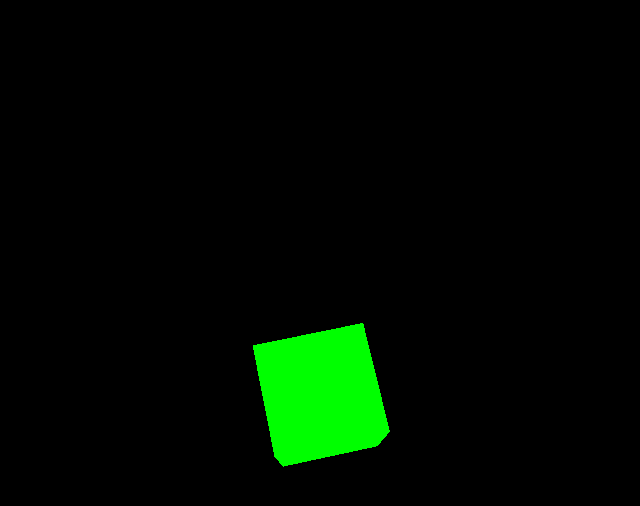
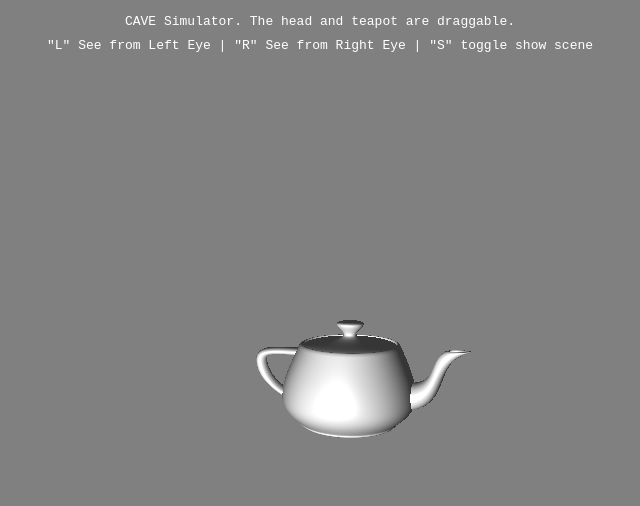
Before and after one commit to sescobar99/VAR_MIRI_Assignment_2, a website built with Vite: page index.html in a window 1280 px wide. Shown: the whole page, without its empty margins (320-960 px from the left). Built offline with nearby package versions, Linux system fonts and the light colour scheme.

Commit message:
Import sample project refactored

```diff
--- a/index.html
+++ b/index.html
@@ -1,14 +1,87 @@
 <!DOCTYPE html>
 <html lang="en">
+
 <head>
   <meta charset="utf-8">
   <title>VAR A2 SEC LV</title>
   <meta name="viewport" content="width=device-width, user-scalable=no, minimum-scale=1.0, maximum-scale=1.0">
   <style>
-      body { margin: 0; }
+    body {
+      margin: 0;
+    }
   </style>
 </head>
+
 <body>
-    <script type="module" src="/main.js"></script>
+  <div id="info">
+    CAVE Simulator. The head and teapot are draggable. <br />
+    "L" See from Left Eye | "R" See from Right Eye | "S" toggle show scene <br />
+  </div>
+  <script type="module" src="/src/main.js"></script>
 </body>
+
+
+<style>
+  body {
+    margin: 0;
+    background-color: #000;
+    color: #fff;
+    font-family: Monospace;
+    font-size: 13px;
+    line-height: 24px;
+  }
+
+  a {
+    color: #ff0;
+    text-decoration: none;
+  }
+
+  a:hover {
+    text-decoration: underline;
+  }
+
+  button {
+    cursor: pointer;
+    text-transform: uppercase;
+  }
+
+  canvas {
+    display: block;
+    width: 100%;
+    height: 100%;
+  }
+
+  #info {
+    position: absolute;
+    top: 0px;
+    width: 100%;
+    padding: 10px;
+    box-sizing: border-box;
+    text-align: center;
+    -moz-user-select: none;
+    -webkit-user-select: none;
+    -ms-user-select: none;
+    user-select: none;
+    pointer-events: none;
+    z-index: 1;
+    /* TODO Solve this in HTML */
+  }
+
+  a,
+  button,
+  input,
+  select {
+    pointer-events: auto;
+  }
+
+  .dg.ac {
+    -moz-user-select: none;
+    -webkit-user-select: none;
+    -ms-user-select: none;
+    user-select: none;
+    z-index: 2 !important;
+    /* TODO Solve this in HTML */
+  }
+</style>
+
 </html>
--- a/main.js
+++ /dev/null
@@ -1,38 +0,0 @@
-import * as THREE from 'three';
-
-console.log("¡Java script is running!")
-
-// Resize renderer when resizing webpage
-window.addEventListener('resize', () => {
-  camera.aspect = window.innerWidth / window.innerHeight;
-  camera.updateProjectionMatrix();
-  renderer.setSize(window.innerWidth, window.innerHeight);
-});
-
-
-// Initial configuration
-
-// Element 1: Scene
-const scene = new THREE.Scene();
-// Element 2: Camera
-const camera = new THREE.PerspectiveCamera(75, window.innerWidth / window.innerHeight, 0.1, 1000);
-// FOV is given in degrees
-
-// Element 3: Renderer
-const renderer = new THREE.WebGLRenderer();
-renderer.setSize(window.innerWidth, window.innerHeight);
-document.body.appendChild(renderer.domElement);
-
-const geometry = new THREE.BoxGeometry(1, 1, 1);
-const material = new THREE.MeshBasicMaterial({ color: 0x00ff00 });
-const cube = new THREE.Mesh(geometry, material);
-scene.add(cube);
-
-camera.position.z = 5;
-
-function animate() {
-    cube.rotation.x += 0.01;
-    cube.rotation.y += 0.01;
-    renderer.render(scene, camera);
-}
-renderer.setAnimationLoop(animate);
--- a/package.json
+++ b/package.json
@@ -1,6 +1,10 @@
 {
+  "_comment": {
+    "three": "^0.181.1",
+    "comment": "No usar la version mas reciente, pone mal la iluminacion"
+  },
   "dependencies": {
-    "three": "^0.181.1"
+    "three": "0.139.2"
   },
   "devDependencies": {
     "vite": "^7.2.2"
--- /dev/null
+++ b/src/Controls.js
@@ -0,0 +1,111 @@
+import * as THREE from 'three';
+import { OrbitControls } from 'three/examples/jsm/controls/OrbitControls.js';
+import { DragControls } from 'three/examples/jsm/controls/DragControls.js';
+
+
+/**
+ * Gets the world position of the left eye.
+ * @param {THREE.Scene} eyeScene - The scene containing the head/eyes.
+ * @returns {THREE.Vector3} The world position of the left eye.
+ */
+export function getLeftEyePosition(eyeScene) {
+    const eye = eyeScene.getObjectByName("EyeL");
+    return eye.getWorldPosition(new THREE.Vector3());
+}
+
+/**
+ * Gets the world position of the right eye.
+ * @param {THREE.Scene} eyeScene - The scene containing the head/eyes.
+ * @returns {THREE.Vector3} The world position of the right eye.
+ */
+export function getRightEyePosition(eyeScene) {
+    const eye = eyeScene.getObjectByName("EyeR");
+    return eye.getWorldPosition(new THREE.Vector3());
+}
+
+/**
+ * Enables OrbitControls for scene navigation.
+ * @param {THREE.Camera} camera - The camera to control.
+ * @param {THREE.Renderer} renderer - The renderer's DOM element for event listeners.
+ * @returns {OrbitControls} The OrbitControls instance.
+ */
+export function enableOrbitCamera(camera, renderer) {
+    const orbitControl = new OrbitControls(camera, renderer.domElement);
+    orbitControl.minDistance = 120;
+    orbitControl.maxDistance = 50000;
+    return orbitControl;
+}
+
+/**
+ * Adds drag controls to the teapot and head objects.
+ * @param {THREE.Scene} scene - The main scene.
+ * @param {THREE.Scene} eyeScene - The head/eye scene.
+ * @param {THREE.Camera} camera - The main camera.
+ * @param {THREE.Renderer} renderer - The main renderer.
+ * @param {OrbitControls} orbitControl - The orbit controls instance to disable/enable.
+ */
+export function addDragControlToObjects(scene, eyeScene, camera, renderer, orbitControl) {
+    const objects = [];
+    objects.push(scene.getObjectByName("Teapot"));
+    objects.push(eyeScene.getObjectByName("Head"));
+
+    const controls = new DragControls(objects, camera, renderer.domElement);
+
+    controls.addEventListener('hoveron', function (event) {
+        orbitControl.enabled = false;
+    });
+    controls.addEventListener('hoveroff', function (event) {
+        orbitControl.enabled = true;
+    });
+    controls.addEventListener('dragstart', function (event) {
+        event.object.material.emissive.set(0xaaaaaa);
+    });
+    controls.addEventListener('dragend', function (event) {
+        event.object.material.emissive.set(0x000000);
+    });
+}
+
+/**
+ * Sets up the keyboard event listener for CAVE controls.
+ * @param {THREE.Camera} camera - The main camera.
+ * @param {THREE.Scene} eyeScene - The scene containing the eyes.
+ * @param {object} state - Global state object with 'showScene'.
+ * @param {DisplaySurface[]} displaySurfaces - Array of DisplaySurface objects for testing.
+ */
+export function setupKeyboardControls(camera, eyeScene, state, displaySurfaces) {
+    window.addEventListener('keydown', function (event) {
+        switch (event.code) {
+            case 'KeyL':
+                const eyeL = getLeftEyePosition(eyeScene);
+                camera.position.set(eyeL.x, eyeL.y, eyeL.z);
+                break;
+
+            case 'KeyR':
+                const eyeR = getRightEyePosition(eyeScene);
+                camera.position.set(eyeR.x, eyeR.y, eyeR.z);
+                break;
+
+            case 'KeyS':
+                state.showScene = !state.showScene;
+                break;
+
+            case 'KeyT':
+                // Test view matrices
+                const viewF = displaySurfaces[0].viewMatrix(new THREE.Vector3(50, 20, 100));
+                // const viewL = displaySurfaces[1].viewMatrix(new THREE.Vector3(50, 20, 100));
+                // const viewR = displaySurfaces[2].viewMatrix(new THREE.Vector3(50, 20, 100));
+                // const viewB = displaySurfaces[3].viewMatrix(new THREE.Vector3(50, 20, 100));
+
+                console.log("View matrices:");
+                console.log("Front:");
+                console.log(viewF);
+                // console.log("Left:");
+                // console.log(viewL);
+                // console.log("Right:");
+                // console.log(viewR);
+                // console.log("Bottom:");
+                // console.log(viewB);
+                break;
+        }
+    });
+}
--- /dev/null
+++ b/src/DisplaySetup.js
@@ -0,0 +1,105 @@
+import * as THREE from 'three';
+import { DisplaySurface } from './DisplaySurface';
+import { createLights } from './SceneSetup';
+
+// Used internally by createDisplaySurfaceTargets()
+const TEXTURE_SIZE = 1024; // texture resolution
+
+/**
+ * Creates the DisplaySurface objects representing the CAVE screens.
+ * @returns {DisplaySurface[]} An array of DisplaySurface objects.
+ */
+export function createDisplaySurfaces() {
+    // The name must be kept that way -> coupled with createDisplaySurfaceScene()
+    const displaySurfaces = [];
+    // FRONT SCREEN
+    const frontScreen = new DisplaySurface("Front",
+        new THREE.Vector3(-150.0, -150.0, -150.0),
+        new THREE.Vector3(300.0, 0.0, 0.0),
+        new THREE.Vector3(0.0, 300.0, 0.0));
+    displaySurfaces.push(frontScreen);
+
+    // LEFT SCREEN
+    const leftScreen = new DisplaySurface("Left",
+        new THREE.Vector3(-150.0, -150.0, 150.0),
+        new THREE.Vector3(0.0, 0.0, -300.0),
+        new THREE.Vector3(0.0, 300.0, 0.0));
+    displaySurfaces.push(leftScreen);
+
+    // to be completed by you (Right, Floor, etc.)
+    // TODO: Completed
+
+    // RIGHT SCREEN
+    const rightScreen = new DisplaySurface("Right",
+        new THREE.Vector3(150.0, -150.0, -150.0),
+        new THREE.Vector3(0.0, 0.0, 300.0),
+        new THREE.Vector3(0.0, 300.0, 0.0));
+    displaySurfaces.push(rightScreen);
+
+    // FLOOR SCREEN
+    var floorScreen = new DisplaySurface("Floor",
+        new THREE.Vector3(-150.0, -150.0, 150.0),
+        new THREE.Vector3(300.0, 0.0, 0.0),
+        new THREE.Vector3(0.0, 0.0, -300.0));
+    displaySurfaces.push(floorScreen);
+
+
+    return displaySurfaces;
+}
+
+/**
+ * Creates WebGLRenderTargets (textures) for the display surfaces.
+ * @param {DisplaySurface[]} displaySurfaces - Array of DisplaySurface objects.
+ * @returns {THREE.WebGLRenderTarget[]} Array of render targets.
+ */
+export function createDisplaySurfaceTargets(displaySurfaces) {
+    const displaySurfaceTargets = [];
+
+    for (const v of displaySurfaces)
+        displaySurfaceTargets.push(new THREE.WebGLRenderTarget(TEXTURE_SIZE, TEXTURE_SIZE));
+
+    return displaySurfaceTargets;
+}
+
+/**
+ * Creates a scene with 3D objects representing the display surfaces.
+ * @param {DisplaySurface[]} displaySurfaces - Array of DisplaySurface objects.
+ * @param {THREE.WebGLRenderTarget[]} displaySurfaceTargets - Array of textures for the surfaces.
+ * @param {THREE.Scene} displaySurfaceScene - The scene to add surfaces to.
+ */
+export function createDisplaySurfaceScene(displaySurfaces, displaySurfaceTargets, displaySurfaceScene) {
+    // Add display surfaces
+    for (const [index, displaySurface] of displaySurfaces.entries()) {
+        const origin = displaySurface.origin;
+        const u = displaySurface.u;
+        const v = displaySurface.v;
+
+        const geometry = new THREE.BoxGeometry(u.length(), v.length(), 0.01);
+        const material = new THREE.MeshPhongMaterial({ map: displaySurfaceTargets[index].texture });
+        const cube = new THREE.Mesh(geometry, material);
+        cube.name = displaySurface.name;
+
+        // Apply rotation based on surface name
+        if (displaySurface.name === "Left")
+            cube.rotation.y = Math.PI / 2;
+
+        if (displaySurface.name === "Right")
+            cube.rotation.y = - Math.PI / 2;
+
+        if (displaySurface.name === "Floor") {
+            cube.rotation.x = Math.PI / 2;
+            cube.rotation.z = Math.PI;
+
+        }
+
+        const uHalf = u.clone().multiplyScalar(0.5);
+        const vHalf = v.clone().multiplyScalar(0.5);
+        const center = new THREE.Vector3().addVectors(origin, uHalf);
+        center.add(vHalf);
+        cube.position.set(center.x, center.y, center.z);
+
+        displaySurfaceScene.add(cube);
+    }
+
+    createLights(displaySurfaceScene);
+}
--- /dev/null
+++ b/src/DisplaySurface.js
@@ -0,0 +1,77 @@
+import * as THREE from 'three';
+
+
+// WIP: Santiago
+
+
+/**
+ * @class DisplaySurface
+ * Defines a single rectangular display surface in the CAVE environment.
+ */
+export class DisplaySurface {
+    /**
+     * @param {string} name - Name of the surface (e.g., "Front").
+     * @param {THREE.Vector3} origin - Origin (bottom-left corner) of the surface.
+     * @param {THREE.Vector3} u_vector - Vector defining the U (width) direction and magnitude.
+     * @param {THREE.Vector3} v_vector - Vector defining the V (height) direction and magnitude.
+     */
+    constructor(name, origin, u_vector, v_vector) {
+        this.name = name;
+        this.origin = origin;
+        this.u = u_vector;
+        this.v = v_vector;
+        this.normal = (this.u.cross(this.v.normalize())).normalize();
+        // console.log(this.name)
+        // console.log(this.normal)
+    }
+
+    // upVectorRegular = new THREE.Vector3(0, 1, 0)
+    // upVectorFloor = new THREE.Vector3(0, 0, -1)
+    /**
+     * Creates the View Matrix for a given eye position.
+     * @param {THREE.Vector3} eye - The eye position in world coordinates.
+     * @returns {THREE.Matrix4} The view matrix.
+     */
+
+
+    viewMatrix(eye) {
+
+        // let normal = this.u.normalize().cross(this.v.normalize())
+        // let target = normal
+        // console.log(normal)
+
+        // let target = eye.projectOnPlane(this.normal)
+        console.log(target)
+        // eye.mi
+        // this.nor
+        var target = new THREE.Vector3(0, 0, -1);
+        // const upVector = this.name == "Floor" ? this.upVectorFloor :this.upVectorRegular;
+        // const upVector = this.upVectorFloor;
+        const upVector = this.upVectorRegular;
+        // console.log(upVector)
+        var mat = new THREE.Matrix4();
+        mat = mat.lookAt(eye, target, upVector); // this lookAt version creates only a rotation matrix
+        var translate = new THREE.Matrix4().makeTranslation(-eye.x, -eye.y, -eye.z);
+        mat = mat.multiplyMatrices(mat, translate);
+        mat
+        return mat;
+    }
+
+
+    /**
+     * Creates the Projection Matrix for a given eye position (P).
+     * @param {THREE.Vector3} eye - The eye position in world coordinates.
+     * @param {number} znear - The near clipping distance.
+     * @param {number} zfar - The far clipping distance.
+     * @returns {THREE.Matrix4} The projection matrix.
+     */
+    projectionMatrix(eye, znear, zfar) {
+        // to be written by you!
+
+        var left = -1;
+        var right = 1;
+        var bottom = -1;
+        var top = 1;
+        return new THREE.Matrix4().makePerspective(left, right, top, bottom, znear, zfar);
+    }
+}
--- /dev/null
+++ b/src/SceneSetup.js
@@ -0,0 +1,77 @@
+import * as THREE from 'three';
+import { TeapotGeometry } from "three/examples/jsm/geometries/TeapotGeometry.js"
+/**
+ * Creates and adds ambient and point lights to a scene.
+ * @param {THREE.Scene} scn - The scene to add lights to.
+ */
+export function createLights(scn) {
+
+    // Ambient light intensity set to 0.4
+    const ambientLight = new THREE.AmbientLight(0x888888, 0.4);
+    scn.add(ambientLight);
+
+    // Point light intensity is 0.8
+    const pointLight = new THREE.PointLight(0xffffff, 0.8);
+    pointLight.position.z += 200;
+    scn.add(pointLight);
+}
+
+/**
+ * Creates the main scene with a teapot.
+ * @returns {THREE.Scene} The main scene object.
+ */
+export function createScene() {
+    const scene = new THREE.Scene();
+
+    const geometry = new TeapotGeometry(40, 15);
+    const material = new THREE.MeshPhongMaterial({ color: 0xffffff });
+    const teapot = new THREE.Mesh(geometry, material);
+    teapot.name = "Teapot";
+    teapot.position.z -= 70;
+    scene.add(teapot);
+
+    createLights(scene);
+
+    return scene;
+}
+
+/**
+ * Creates the head and eye spheres scene.
+ * @returns {{eyeScene: THREE.Scene, eyeCenter: THREE.Vector3}} The eye scene and the center position.
+ */
+export function createEyeScene() {
+    const IPD = 6.8;
+    const eyeCenter = new THREE.Vector3(50, 20, 50);
+    // eye positions relative to the head
+    const eyeL = new THREE.Vector3(-IPD / 2, 10, -6);
+    const eyeR = new THREE.Vector3(+IPD / 2, 10, -6);
+
+    let eyeScene = new THREE.Scene();
+
+    // add sphere representing head
+    let geometry = new THREE.SphereGeometry(10, 32, 22);
+    let material = new THREE.MeshPhongMaterial({ color: 0xaaaaaa });
+    const head = new THREE.Mesh(geometry, material);
+    head.name = "Head";
+    head.position.set(eyeCenter.x, eyeCenter.y, eyeCenter.z);
+    eyeScene.add(head);
+
+    // add spheres representing L/R eyes
+    geometry = new THREE.SphereGeometry(3, 32, 22);
+    material = new THREE.MeshPhongMaterial({ color: 0xff0000 });
+    let sphere = new THREE.Mesh(geometry, material);
+    sphere.name = "EyeL";
+    sphere.position.set(eyeL.x, eyeL.y, eyeL.z);
+    head.add(sphere);
+
+    geometry = new THREE.SphereGeometry(3, 32, 22);
+    material = new THREE.MeshPhongMaterial({ color: 0x0000ff });
+    sphere = new THREE.Mesh(geometry, material);
+    sphere.name = "EyeR";
+    sphere.position.set(eyeR.x, eyeR.y, eyeR.z);
+    head.add(sphere);
+
+    createLights(eyeScene);
+
+    return { eyeScene, eyeCenter };
+}
--- /dev/null
+++ b/src/main.js
@@ -0,0 +1,126 @@
+import * as THREE from 'three';
+import { createDisplaySurfaces, createDisplaySurfaceTargets, createDisplaySurfaceScene } from './DisplaySetup';
+import { createScene, createEyeScene } from './SceneSetup';
+import { enableOrbitCamera, addDragControlToObjects, setupKeyboardControls, getLeftEyePosition, getRightEyePosition } from './Controls';
+
+// Global state and Three.js objects
+let renderer, scene, camera;
+let displaySurfaces, displaySurfaceScene, displaySurfaceTargets;
+let eyeScene;
+let orbitControl;
+let showScene = true;
+
+// Helper function to create the camera used for texture rendering
+function cameraFromViewProj(view, proj) {
+    const cam = camera.clone();
+    const inv = new THREE.Matrix4();
+    inv.copy(view).invert();
+    // Set position and rotation from inverted view matrix
+    cam.position.set(inv.elements[12], inv.elements[13], inv.elements[14]);
+    cam.setRotationFromMatrix(view);
+    cam.projectionMatrix = proj.clone();
+    return cam;
+}
+
+/**
+ * Initializes the WebGLRenderer.
+ */
+function createRenderer() {
+    renderer = new THREE.WebGLRenderer({ preserveDrawingBuffer: true });
+    renderer.autoClear = false;
+    renderer.setSize(window.innerWidth, window.innerHeight);
+    document.body.appendChild(renderer.domElement);
+}
+
+/**
+ * Initializes the main camera.
+ */
+function createCamera() {
+    camera = new THREE.PerspectiveCamera(75, window.innerWidth / window.innerHeight, 0.1, 10000);
+    camera.position.set(100, 100, 300);
+    camera.lookAt(0, 0, 0);
+}
+
+// refresh function
+const animate = function () {
+    const gl = renderer.getContext();
+    requestAnimationFrame(animate);
+
+    // 1. render scene objects
+    renderer.setClearColor(0x808080);
+    renderer.clear();
+    if (showScene)
+        renderer.render(scene, camera);
+
+    // 2. render scene objects onto a texture, for each target
+    for (let [index, displaySurface] of displaySurfaces.entries()) {
+        renderer.setRenderTarget(displaySurfaceTargets[index]);
+        renderer.setClearColor(0x404040);
+        renderer.clear();
+
+        // left eye on RED channel
+        gl.colorMask(1, 0, 0, 0);
+        const eyeL = getLeftEyePosition(eyeScene);
+        const viewL = displaySurface.viewMatrix(eyeL);
+        const projL = displaySurface.projectionMatrix(eyeL, 1, 10000);
+        const leftCamera = cameraFromViewProj(viewL, projL);
+        renderer.render(scene, leftCamera);
+
+        // right eye on GREEN, BLUE channels
+        gl.colorMask(0, 1, 1, 0);
+        const eyeR = getRightEyePosition(eyeScene);
+        const viewR = displaySurface.viewMatrix(eyeR);
+        const projR = displaySurface.projectionMatrix(eyeR, 1, 10000);
+        const rightCamera = cameraFromViewProj(viewR, projR);
+        renderer.clearDepth();
+        renderer.render(scene, rightCamera);
+
+        gl.colorMask(1, 1, 1, 0);
+    }
+    // restore state
+    renderer.setRenderTarget(null);
+    renderer.setClearColor(0x000000);
+
+    // 3. render display surfaces as (textured) quads
+    renderer.render(displaySurfaceScene, camera);
+
+    // 4. render eyes
+    renderer.render(eyeScene, camera);
+
+
+
+};
+
+// --- Initialization Block ---
+function init() {
+    createRenderer();
+    createCamera();
+
+    displaySurfaces = createDisplaySurfaces();
+    displaySurfaceTargets = createDisplaySurfaceTargets(displaySurfaces);
+
+    displaySurfaceScene = new THREE.Scene(); // Initialize scene for surfaces
+    createDisplaySurfaceScene(displaySurfaces, displaySurfaceTargets, displaySurfaceScene);
+
+    const eyeSceneSetup = createEyeScene(); // Setup eye scene and get eyeCenter
+    eyeScene = eyeSceneSetup.eyeScene;
+
+    scene = createScene();
+
+    orbitControl = enableOrbitCamera(camera, renderer);
+    addDragControlToObjects(scene, eyeScene, camera, renderer, orbitControl);
+
+    // Pass state variable by reference (or just let it be scoped globally/in the main module)
+    setupKeyboardControls(camera, eyeScene, { get showScene() { return showScene; }, set showScene(val) { showScene = val; } }, displaySurfaces);
+
+    animate();
+}
+
+init();
+
+// Resize renderer when resizing webpage
+window.addEventListener('resize', () => {
+    camera.aspect = window.innerWidth / window.innerHeight;
+    camera.updateProjectionMatrix();
+    renderer.setSize(window.innerWidth, window.innerHeight);
+});
```
Also changed, not shown: 2 other files. Lines whose indentation alone changed are shown as unchanged.
